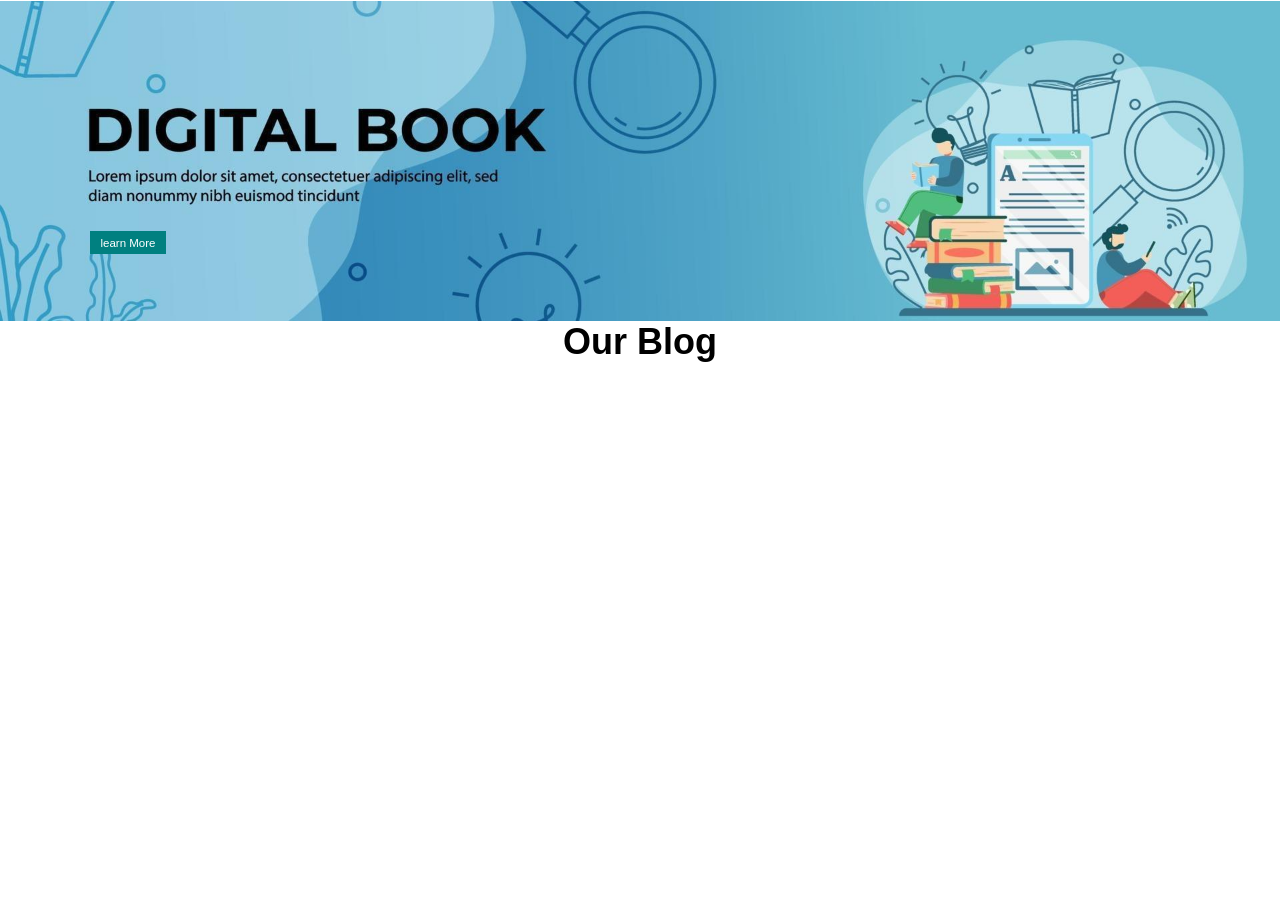
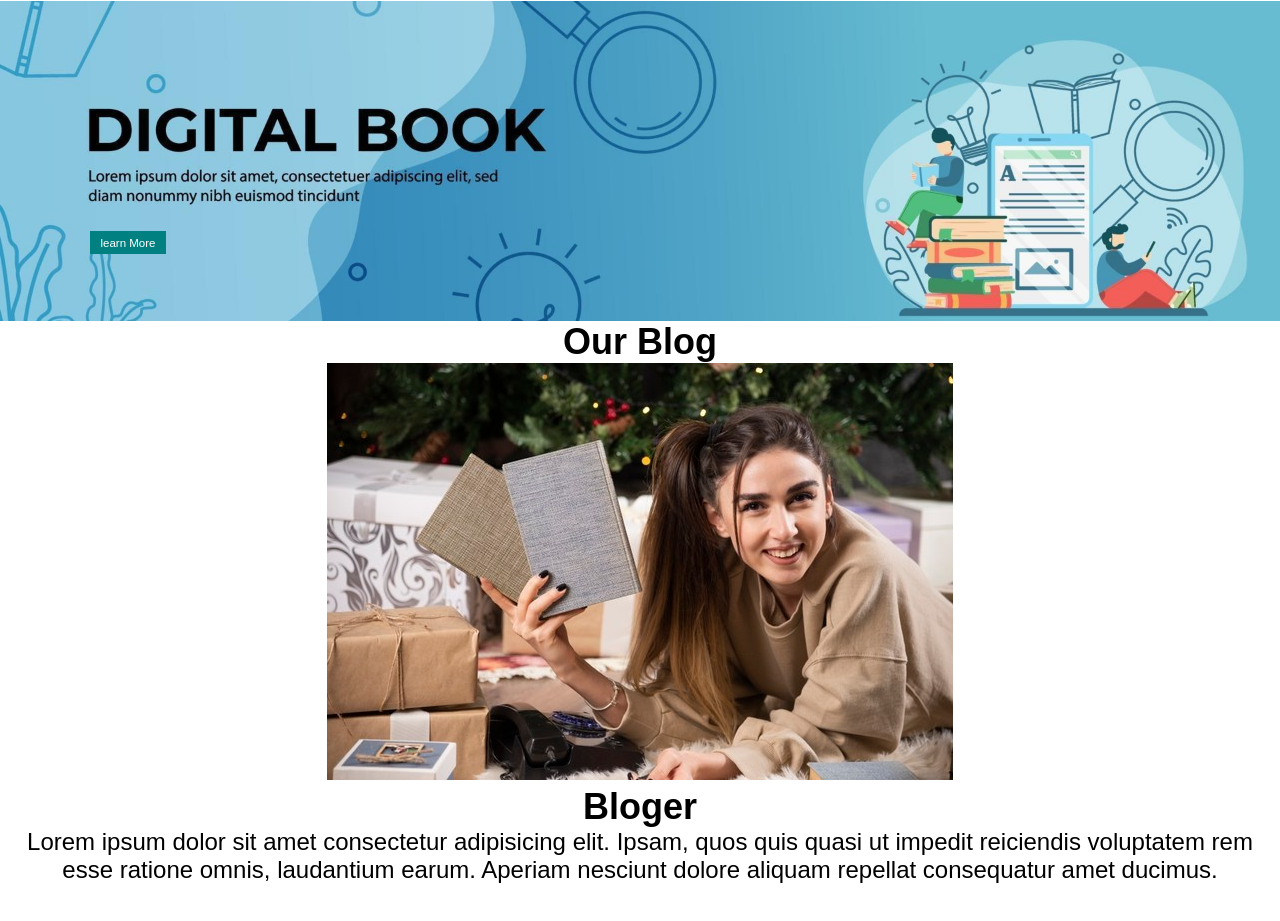
Before and after one commit to sadeelardah1/task1, a plain HTML site: page index.html in a window 1280 px wide. Shown: the part 483-1404 px from the top of the page. Before the commit the page ends 884 px from the top, so only its background shows below. Drawn offline with Linux system fonts and the light colour scheme.

Commit message:
Add the first blog content

```diff
--- a/index.html
+++ b/index.html
@@ -154,8 +154,34 @@
             <h1>Our Blog</h1>
             <div class="BlogContainer">
                 <div class="Bloger_1">
+                    <div class="BlogImg">
+                        <img src="./image/blog_1.jpg">
+                    </div>
 
-                </div>
+
+                    <div class="Bloger">
+                        <h2>Bloger</h2>
+                        <p>
+                            Lorem ipsum dolor sit amet consectetur adipisicing elit. Ipsam,
+                            quos quis quasi ut impedit reiciendis voluptatem rem esse ratione
+                            omnis, laudantium earum. Aperiam nesciunt dolore aliquam repellat
+                            consequatur amet ducimus.
+
+                        </p>
+                    </div>
+
+
+                    <div class="BlogIcons">
+
+
+                    </div>
+
+
+                </div><!--نهاية الdiv الاول-->
+
+
+
+
 
 
                 <div class="Bloger_2">
```
